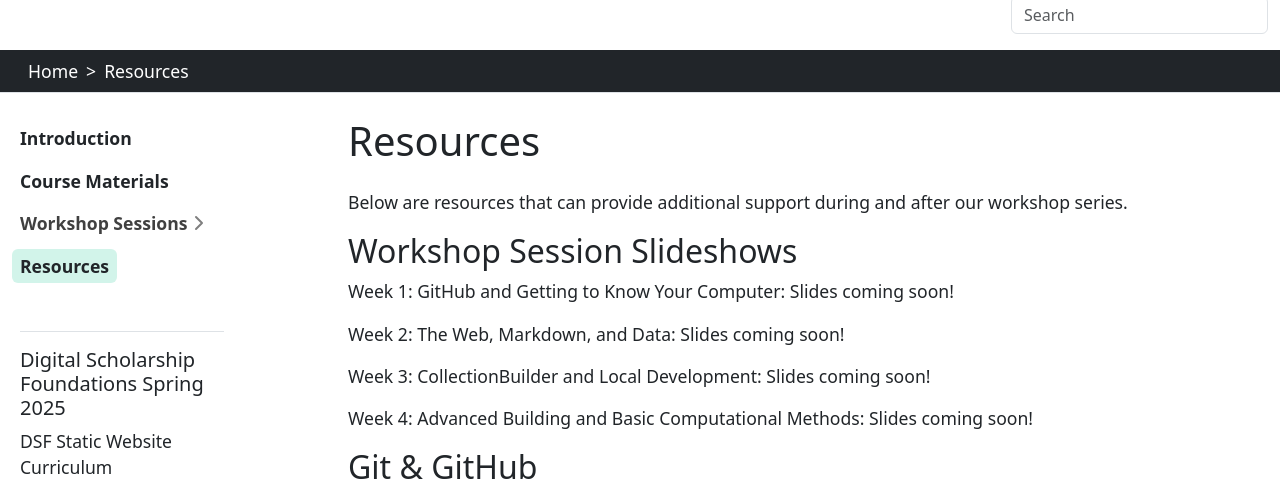
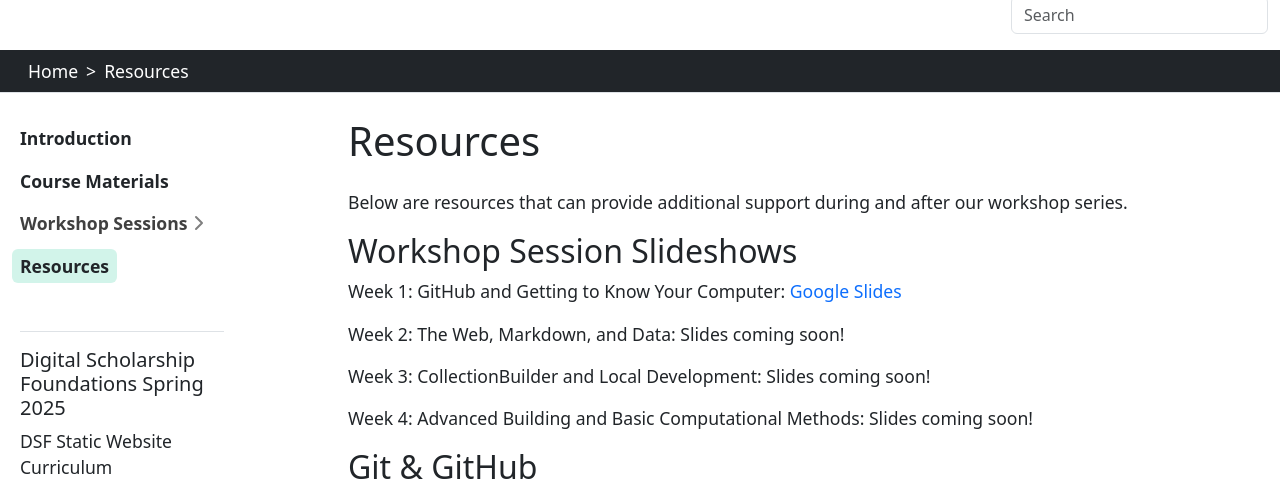
Before and after one commit to PULdischo/dsf-spring-2025, a Jekyll site: the page built from content/resources.md, in a window 1280 px wide and 900 px high, cut to the strip 120-613 px from the top of the window. Built offline with Jekyll 4.4.1, drawn with Linux system fonts in a browser that asks for light colours.

Commit message:
adds week 1 slides link

```diff
--- a/content/resources.md
+++ b/content/resources.md
@@ -7,7 +7,7 @@ Below are resources that can provide additional support during and after our wor
 
 ## Workshop Session Slideshows
 
-Week 1: GitHub and Getting to Know Your Computer: Slides coming soon!
+Week 1: GitHub and Getting to Know Your Computer: [Google Slides](https://docs.google.com/presentation/d/1s2ub0BxRURWum5EonvCYBr1uUdeqe8uvBMbkRq7dNlA/edit?usp=sharing)
 
 Week 2: The Web, Markdown, and Data: Slides coming soon!
 
```
